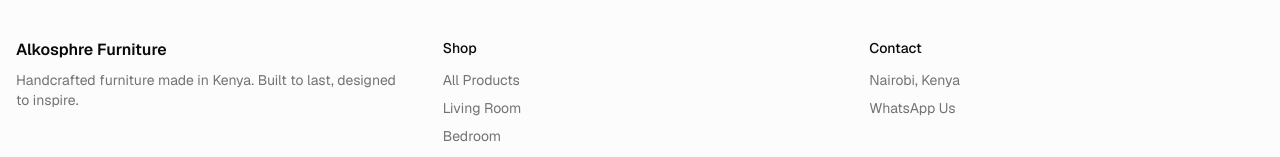
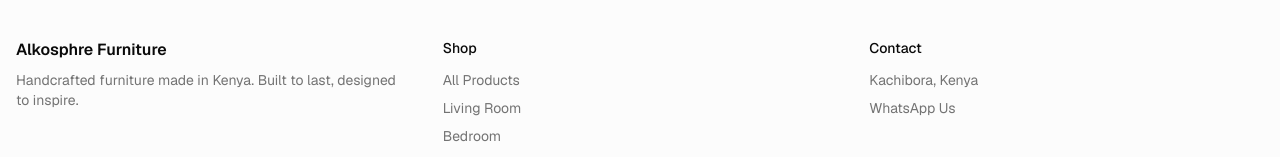
Before and after one commit to iantanui/kach-furniture, a Next.js app: page / in a window 1280 px wide. Shown: the part 1412-1569 px from the top of the page. Built offline with nearby package versions, Linux system fonts and the light colour scheme; no server answers; the database is empty.

Commit message:
contact location

```diff
--- a/src/components/footer.tsx
+++ b/src/components/footer.tsx
@@ -22,7 +22,7 @@ export function Footer() {
         <div>
           <p className="font-medium mb-3">Contact</p>
           <ul className="space-y-2 text-muted-foreground">
-            <li>Nairobi, Kenya</li>
+            <li>Kachibora, Kenya</li>
             <li>
               <a
                 href={"https://wa.me/" + process.env.NEXT_PUBLIC_SHOP_WHATSAPP}
```
